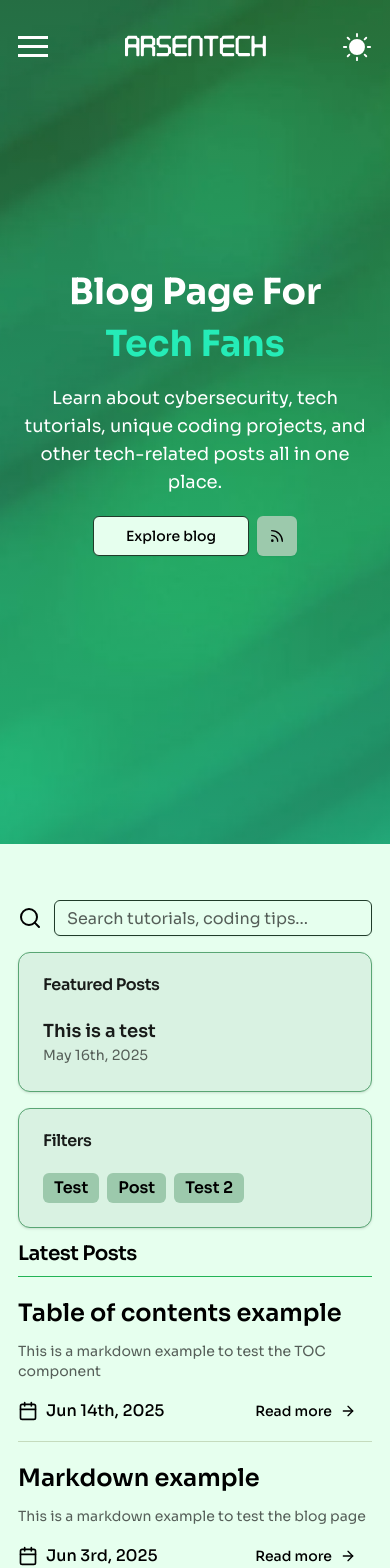
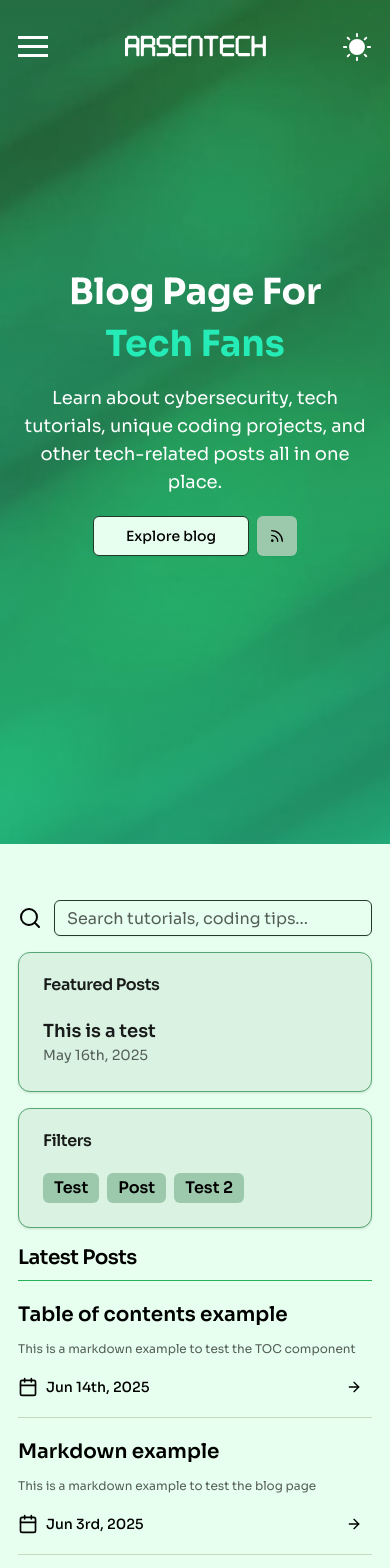
Before and after one commit to ArsenTech/blog, a Next.js app: page / in a window 390 px wide. Shown: the top 1568 px of the page. Built offline with nearby package versions, Linux system fonts and the light colour scheme.

Commit message:
Implemented Responsible Design on Some Elements

```diff
--- a/src/components/blog/content.tsx
+++ b/src/components/blog/content.tsx
@@ -23,7 +23,7 @@ const options: RehypePrettyCodeOptions = {
 export default function BlogContent({mdxContent, toc, components, currTitle}: BlogContentProps){
      const hasTableOfContents = toc.length!==0;
      return (
-          <SiteSection innerWidthClass={cn("space-y-4",hasTableOfContents && "grid grid-cols-1 lg:grid-cols-[1.5fr_3fr] gap-4")}>
+          <SiteSection className="!px-0 !pt-10 !pb-0 md:!pb-10" innerWidthClass={cn("space-y-4",hasTableOfContents && "grid grid-cols-1 lg:grid-cols-[1.5fr_3fr] gap-4")}>
                {hasTableOfContents && (
                     <TableOfContents data={toc}/>
                )}
--- a/src/components/blog/interactions.tsx
+++ b/src/components/blog/interactions.tsx
@@ -10,9 +10,8 @@ export default function BlogInteractions({postTitle}: BlogInteractionsProps){
      const {theme,systemTheme} = useTheme();
      const currTheme = theme==="system" ? systemTheme : theme;
      return (
-          <PostSection sectionTitle="Interactions" collapsible>
+          <PostSection sectionTitle="Interactions" collapsible="mobile" id="interactions">
                <Giscus
-                    id="interactions"
                     repo="arsentech/blog"
                     repoId="R_kgDOOQZTMQ"
                     category="Blog comments"
--- a/src/components/blog/item.tsx
+++ b/src/components/blog/item.tsx
@@ -1,23 +1,32 @@
+"use client"
 import Link from "next/link";
 import { Button } from "@/components/ui/button";
 import { ArrowRight, Calendar } from "lucide-react";
 import { format } from "date-fns";
 import { IBlogPostBase } from "@/lib/types";
+import { useIsMobile } from "@/hooks/use-is-mobile";
 
 export interface BlogItemProps{
      postData: IBlogPostBase
 }
 export default function BlogItem({postData}: BlogItemProps){
-     const {title, description, slug, date} = postData
+     const {title, description, slug, date} = postData;
+     const isMobile = useIsMobile();
      return (
           <div className="space-y-3 pb-3 mb-3 border-b border-b-accent last:border-b-0 last:pb-0 last:mb-0">
-               <h2 className="text-2xl md:text-3xl font-semibold">{title}</h2>
-               <p className="text-sm text-muted-foreground">{description}</p>
+               <h2 className="text-xl sm:text-2xl md:text-3xl font-semibold"><Link href={`/posts/${slug}`}>{title}</Link></h2>
+               <p className="text-xs sm:text-sm text-muted-foreground">{description}</p>
                <div className="flex justify-between items-center gap-4">
-                    <p className="flex items-center gap-2 font-medium"><Calendar className="size-5"/>{format(date,"LLL do, yyyy")}</p>
-                    <Button asChild variant="ghost">
-                         <Link href={`/posts/${slug}`}>Read more <ArrowRight/></Link>
-                    </Button>
+                    <p className="text-sm md:text-md lg:text-base flex items-center gap-2 font-medium"><Calendar className="size-5"/>{format(date,"LLL do, yyyy")}</p>
+                    {!isMobile ? (
+                         <Button asChild variant="ghost">
+                              <Link href={`/posts/${slug}`}>Read more <ArrowRight/></Link>
+                         </Button>
+                    ) : (
+                         <Button asChild variant="ghost" size="icon" title="Read More">
+                              <Link href={`/posts/${slug}`}><ArrowRight/></Link>
+                         </Button>
+                    )}
                </div>
           </div>
      )
--- a/src/components/blog/post-section.tsx
+++ b/src/components/blog/post-section.tsx
@@ -17,7 +17,7 @@ export default function PostSection({sectionTitle, children, innerWidthClass, co
      const shouldCollapse = collapsible===true || (collapsible==="mobile" && isMobile)
      const [isOpen, setIsOpen] = useState(shouldCollapse)
      return (
-          <SiteSection innerWidthClass={cn("flex flex-col gap-5 items-start justify-center w-full",innerWidthClass)} {...props}>
+          <SiteSection className="!px-0 !pb-10 !pt-0" innerWidthClass={cn("flex flex-col gap-3 items-start justify-center w-full ",innerWidthClass)} {...props}>
                {shouldCollapse ? (
                     <Collapsible open={isOpen} onOpenChange={setIsOpen} className="w-full h-full space-y-5">
                          <div className="flex justify-between items-center gap-2 w-full">
--- a/src/components/loaders/landing-loader.tsx
+++ b/src/components/loaders/landing-loader.tsx
@@ -1,4 +1,5 @@
 import { Skeleton } from "../ui/skeleton";
+import BlogItemLoader from "./ui/blog-item";
 import PaginationLoader from "./ui/pagination";
 import SearchLoader from "./ui/search";
 import WidgetLoaderWrapper from "./ui/widget";
@@ -6,21 +7,12 @@ import WidgetLoaderWrapper from "./ui/widget";
 export default function LandingLoader({count = 10}: {count?: number}){
      return (
           <section className="scroll-mt-10" aria-hidden="true">
-               <div className="inner-width space-y-4 grid grid-cols-1 lg:grid-cols-[3fr_1fr] gap-3">
+               <div className="inner-width space-y-4 grid grid-cols-1 lg:grid-cols-[3fr_1fr] gap-4">
                     <div className="space-y-5">
                          <div className="w-1/2 h-[45px] pb-2 border-b border-primary/10">
                               <Skeleton className="w-full h-9"/>
                          </div>
-                         {Array.from({length: count}).map((_,i)=>(
-                              <div key={`post-${i+1}`} className="space-y-3 pb-3 mb-3 border-b border-primary/10 last:border-b-0 last:pb-0 last:mb-0">
-                                   <Skeleton className="w-3/4 h-9"/>
-                                   <Skeleton className="w-1/2 h-3"/>
-                                   <div className="flex justify-between items-center gap-4">
-                                        <Skeleton className="h-6 w-1/4"/>
-                                        <Skeleton className="h-9 w-[132px]"/>
-                                   </div>
-                              </div>
-                         ))}
+                         {Array.from({length: count}).map((_,i)=><BlogItemLoader key={`post-${i+1}`}/>)}
                          <PaginationLoader/>
                     </div>
                     <div className="space-y-4 relative lg:sticky top-0 lg:top-[85px] h-fit -order-1 lg:order-1">
--- a/src/components/loaders/search-loader.tsx
+++ b/src/components/loaders/search-loader.tsx
@@ -1,4 +1,4 @@
-import { Skeleton } from "../ui/skeleton";
+import BlogItemLoader from "./ui/blog-item";
 import PaginationLoader from "./ui/pagination";
 import SearchLoader from "./ui/search";
 
@@ -8,16 +8,7 @@ export default function SearchResultsLoader({ count = 10 }: { count?: number }){
                <div className="inner-width flex flex-col items-center justify-center gap-6">
                     <SearchLoader/>
                     <div className="space-y-5 w-full">
-                         {Array.from({length: count}).map((_,i)=>(
-                              <div key={`post-${i+1}`} className="space-y-3 pb-3 mb-3 border-b border-primary/10 last:border-b-0 last:pb-0 last:mb-0">
-                                   <Skeleton className="w-3/4 h-9"/>
-                                   <Skeleton className="w-1/2 h-3"/>
-                                   <div className="flex justify-between items-center gap-4">
-                                        <Skeleton className="h-6 w-1/4"/>
-                                        <Skeleton className="h-9 w-[132px]"/>
-                                   </div>
-                              </div>
-                         ))}
+                         {Array.from({length: count}).map((_,i)=><BlogItemLoader key={`post-${i+1}`}/>)}
                          <PaginationLoader/>
                     </div>
                </div>
--- /dev/null
+++ b/src/components/loaders/ui/blog-item.tsx
@@ -0,0 +1,16 @@
+"use client"
+import { Skeleton } from "@/components/ui/skeleton";
+
+export default function BlogItemLoader(){
+     return (
+          <div className="space-y-3 pb-3 mb-3 border-b border-primary/10 last:border-b-0 last:pb-0 last:mb-0">
+               <Skeleton className="w-3/4 h-9"/>
+               <Skeleton className="w-full h-3"/>
+               <Skeleton className="w-1/2 h-3"/>
+               <div className="flex justify-between items-center gap-4">
+                    <Skeleton className="h-5 w-1/2"/>
+                    <Skeleton className="h-9 w-9 md:w-[132px]"/>
+               </div>
+          </div>
+     )
+}
--- a/src/components/sections/landing.tsx
+++ b/src/components/sections/landing.tsx
@@ -24,7 +24,7 @@ export interface LandingSectionProps{
 export default function LandingSection({entries, search, setSearch, selected, setSelected, featured, categories, currentPage, pageSize, totalPages}: LandingSectionProps){
      const toggleCategory = (category: string) => setSelected(prev=>prev?.includes(category) ? prev.filter(val=>val!==category) : [...(prev||[]),category])
      return entries.length!==0 ? (
-          <SiteSection id="blog" innerWidthClass="space-y-4 grid grid-cols-1 lg:grid-cols-[3fr_1fr] gap-3">
+          <SiteSection id="blog" innerWidthClass="space-y-4 grid grid-cols-1 lg:grid-cols-[3fr_1fr] gap-4">
                <div className="space-y-5">
                     <h3 className="scroll-m-20 text-xl md:text-2xl lg:text-3xl font-semibold tracking-tight border-b border-primary pb-2">{search==="" ? "Latest Posts" : "Search Results"}</h3>
                     {entries.length<=0 ? (
```
